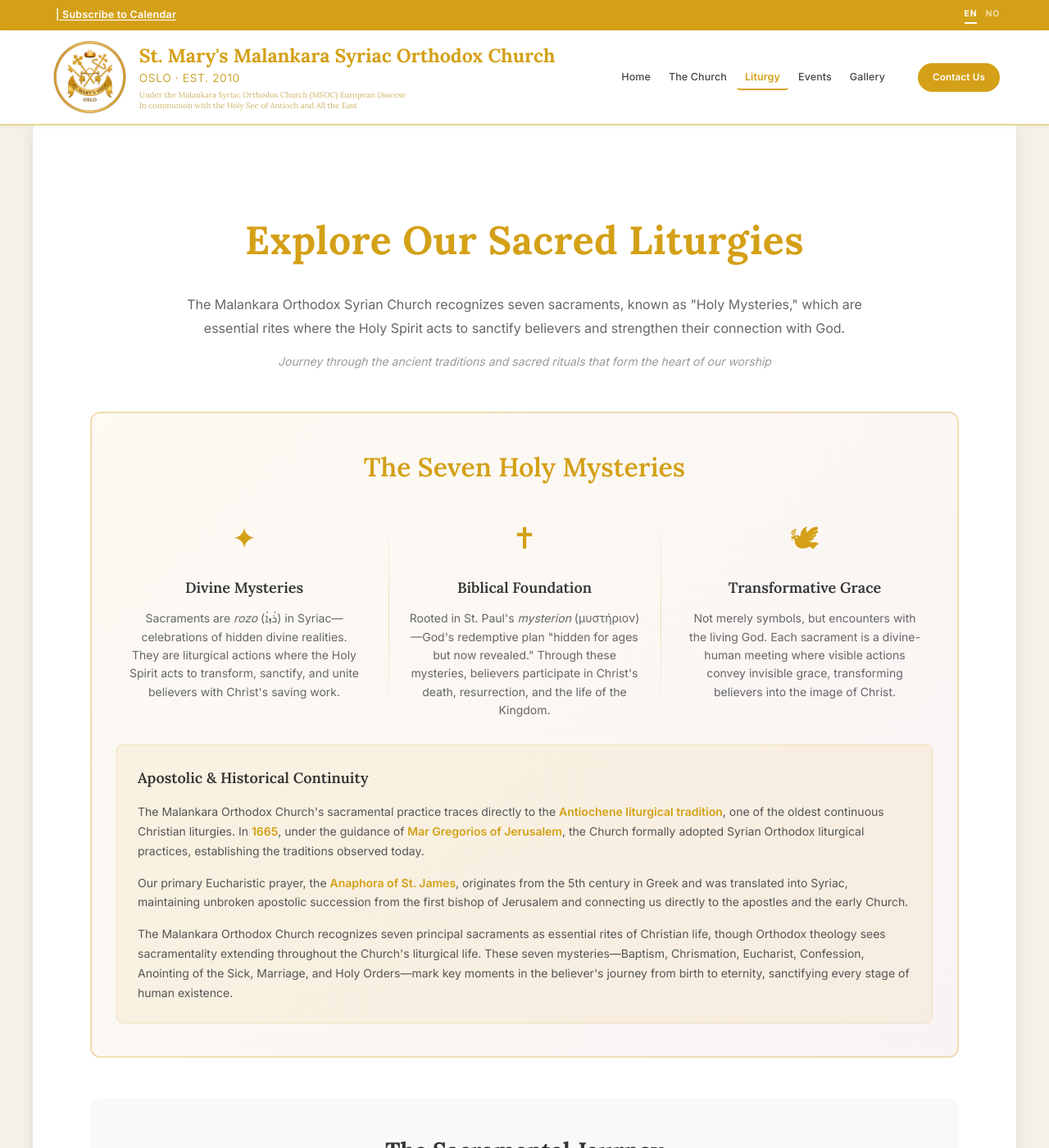
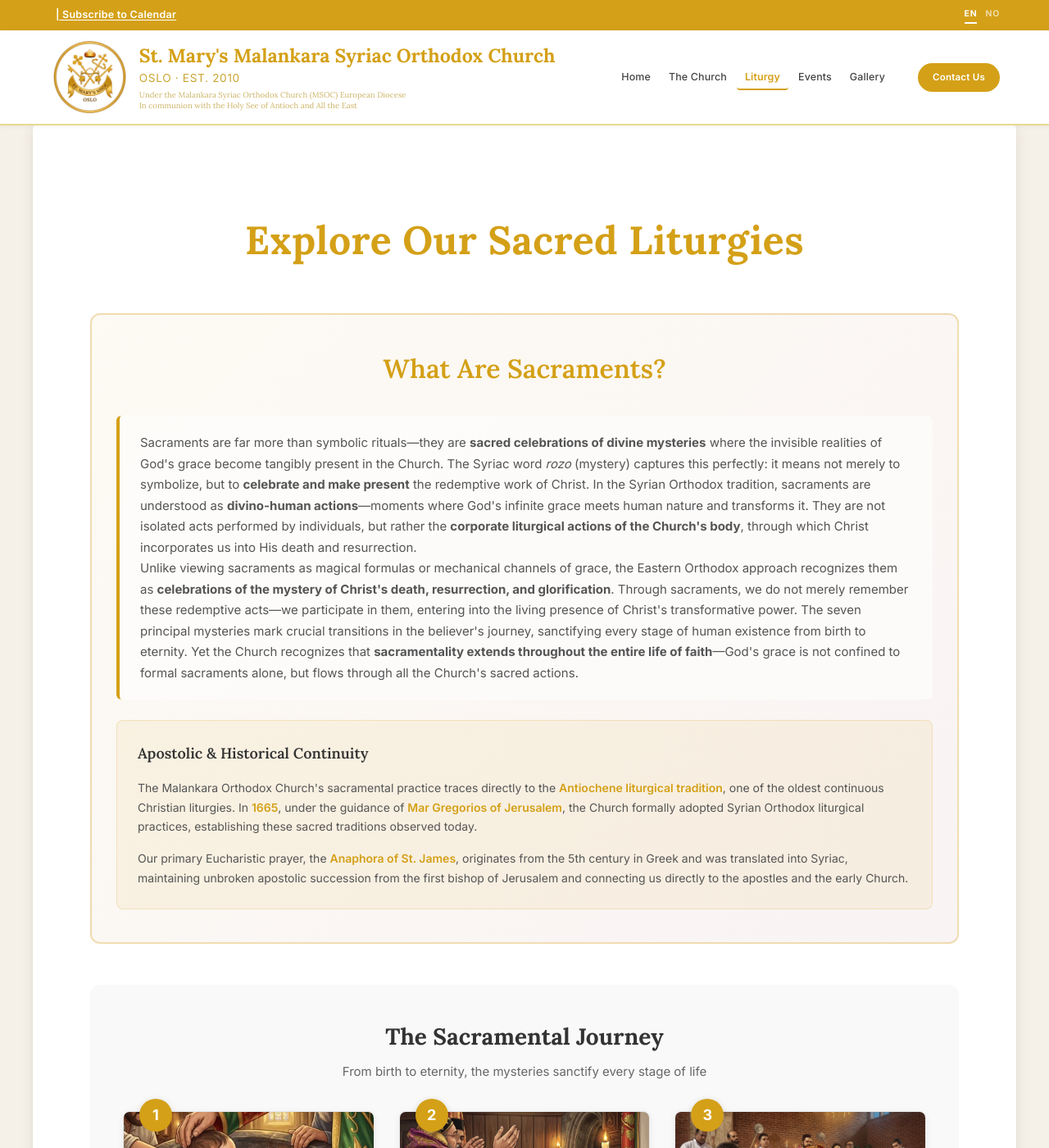
Before and after one commit to stmaryschurchnorway/stmaryschurchnorway.github.io, a Jekyll site: the page built from liturgy.md, in a window 1280 px wide and 1400 px high. Shown: the whole window at 82% size. Built offline with Jekyll 4.4.1, drawn with Linux system fonts in a browser that asks for light colours.

Commit message:
feat: add comprehensive sacrament intro and streamline page flow
Replace trinity pillars with comprehensive "What Are Sacraments?" section
based on Fr. Baby Varghese's sacramental theology. Remove redundant content
and simplify page structure for natural visitor flow:
1. Main heading
2. What sacraments are (comprehensive intro)
3. Apostolic & historical tradition (streamlined)
4. Numbered journey cards (all 7 mysteries)

Eliminates duplication of seven mysteries explanation and trinity pillar
concepts now covered in main intro. Creates cleaner, more engaging experience.

Co-Authored-By: Claude Opus 4.7 (1M context) <noreply@anthropic.com>

```diff
--- a/_includes/liturgy-landing.html
+++ b/_includes/liturgy-landing.html
@@ -3,44 +3,16 @@
   <!-- PAGE HEADING SECTION - MAIN -->
   <div class="liturgy-page-heading">
     <h1 class="liturgy-page-heading-title">Explore Our Sacred Liturgies</h1>
-    <p class="liturgy-page-heading-subtitle">The Malankara Orthodox Syrian Church recognizes seven sacraments, known as "Holy Mysteries," which are essential rites where the Holy Spirit acts to sanctify believers and strengthen their connection with God.</p>
-    <p class="liturgy-page-heading-tagline">Journey through the ancient traditions and sacred rituals that form the heart of our worship</p>
   </div>
 
-  <!-- ENHANCED INTRO FRAME: Trinity Pillars -->
+  <!-- COMPREHENSIVE SACRAMENT INTRO -->
   <div class="liturgy-intro-frame">
-    <h3 class="liturgy-intro-frame-title">The Seven Holy Mysteries</h3>
+    <h2 class="liturgy-intro-frame-title">What Are Sacraments?</h2>
 
-    <div class="liturgy-intro-pillars">
-      <div class="liturgy-intro-pillar">
-        <div class="liturgy-intro-pillar-icon">✦</div>
-        <div class="liturgy-intro-pillar-label">Divine Mysteries</div>
-        <div class="liturgy-intro-pillar-desc">
-          Sacraments are <em>rozo</em> (ܪܳܙܐܳ) in Syriac—celebrations of hidden divine realities.
-          They are liturgical actions where the Holy Spirit acts to transform, sanctify,
-          and unite believers with Christ's saving work.
-        </div>
-      </div>
+    <div class="liturgy-intro-statement">
+      <p>Sacraments are far more than symbolic rituals—they are <strong>sacred celebrations of divine mysteries</strong> where the invisible realities of God's grace become tangibly present in the Church. The Syriac word <em>rozo</em> (mystery) captures this perfectly: it means not merely to symbolize, but to <strong>celebrate and make present</strong> the redemptive work of Christ. In the Syrian Orthodox tradition, sacraments are understood as <strong>divino-human actions</strong>—moments where God's infinite grace meets human nature and transforms it. They are not isolated acts performed by individuals, but rather the <strong>corporate liturgical actions of the Church's body</strong>, through which Christ incorporates us into His death and resurrection.</p>
 
-      <div class="liturgy-intro-pillar">
-        <div class="liturgy-intro-pillar-icon">✝</div>
-        <div class="liturgy-intro-pillar-label">Biblical Foundation</div>
-        <div class="liturgy-intro-pillar-desc">
-          Rooted in St. Paul's <em>mysterion</em> (μυστήριον)—God's redemptive plan
-          "hidden for ages but now revealed." Through these mysteries, believers participate
-          in Christ's death, resurrection, and the life of the Kingdom.
-        </div>
-      </div>
-
-      <div class="liturgy-intro-pillar">
-        <div class="liturgy-intro-pillar-icon">🕊</div>
-        <div class="liturgy-intro-pillar-label">Transformative Grace</div>
-        <div class="liturgy-intro-pillar-desc">
-          Not merely symbols, but encounters with the living God.
-          Each sacrament is a divine-human meeting where visible actions
-          convey invisible grace, transforming believers into the image of Christ.
-        </div>
-      </div>
+      <p>Unlike viewing sacraments as magical formulas or mechanical channels of grace, the Eastern Orthodox approach recognizes them as <strong>celebrations of the mystery of Christ's death, resurrection, and glorification</strong>. Through sacraments, we do not merely remember these redemptive acts—we participate in them, entering into the living presence of Christ's transformative power. The seven principal mysteries mark crucial transitions in the believer's journey, sanctifying every stage of human existence from birth to eternity. Yet the Church recognizes that <strong>sacramentality extends throughout the entire life of faith</strong>—God's grace is not confined to formal sacraments alone, but flows through all the Church's sacred actions.</p>
     </div>
 
     <div class="liturgy-intro-historical">
@@ -50,21 +22,13 @@
         <strong>Antiochene liturgical tradition</strong>, one of the oldest continuous
         Christian liturgies. In <strong>1665</strong>, under the guidance of
         <strong>Mar Gregorios of Jerusalem</strong>, the Church formally adopted Syrian
-        Orthodox liturgical practices, establishing the traditions observed today.
+        Orthodox liturgical practices, establishing these sacred traditions observed today.
       </p>
       <p>
         Our primary Eucharistic prayer, the <strong>Anaphora of St. James</strong>,
         originates from the 5th century in Greek and was translated into Syriac,
         maintaining unbroken apostolic succession from the first bishop of Jerusalem
         and connecting us directly to the apostles and the early Church.
-      </p>
-      <p>
-        The Malankara Orthodox Church recognizes seven principal sacraments as essential
-        rites of Christian life, though Orthodox theology sees sacramentality extending
-        throughout the Church's liturgical life. These seven mysteries—Baptism, Chrismation,
-        Eucharist, Confession, Anointing of the Sick, Marriage, and Holy Orders—mark key
-        moments in the believer's journey from birth to eternity, sanctifying every stage
-        of human existence.
       </p>
     </div>
   </div>
```
